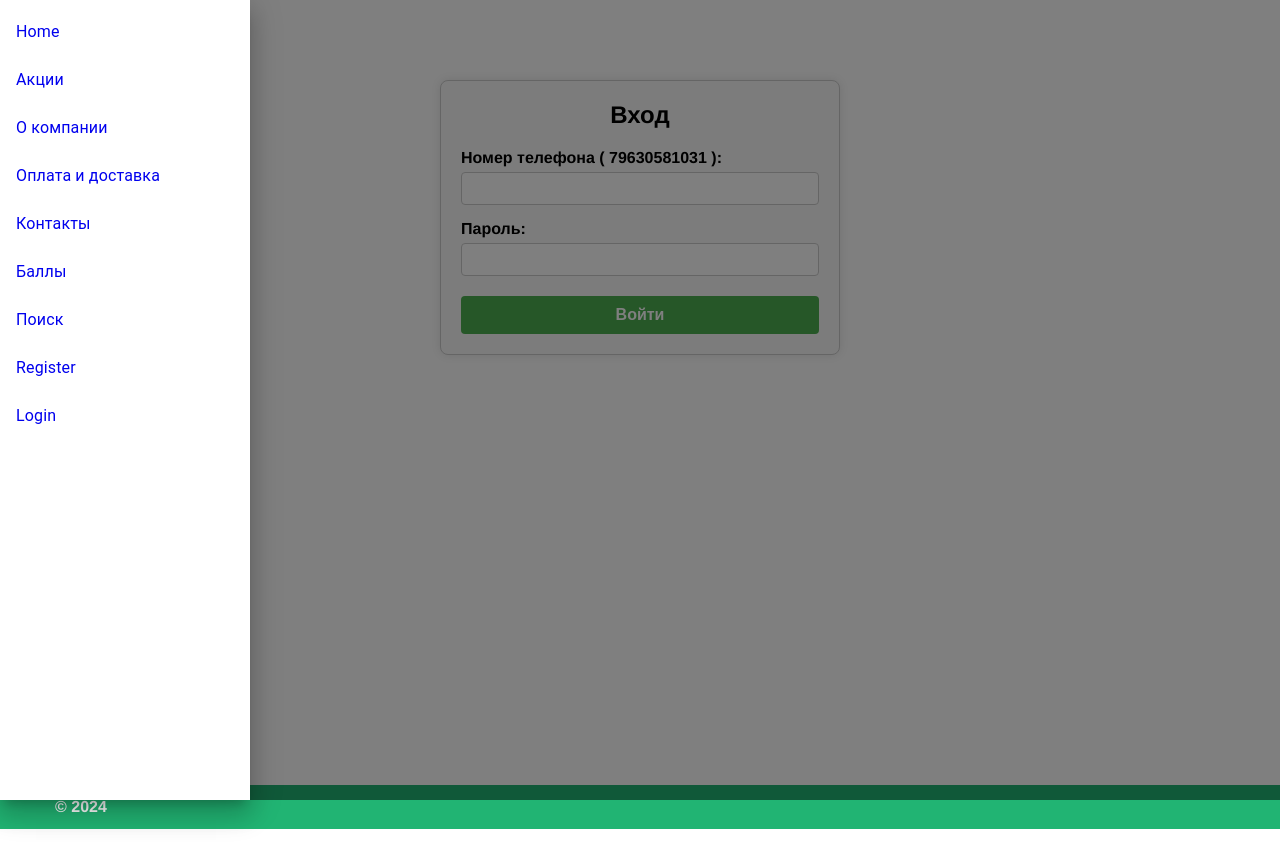
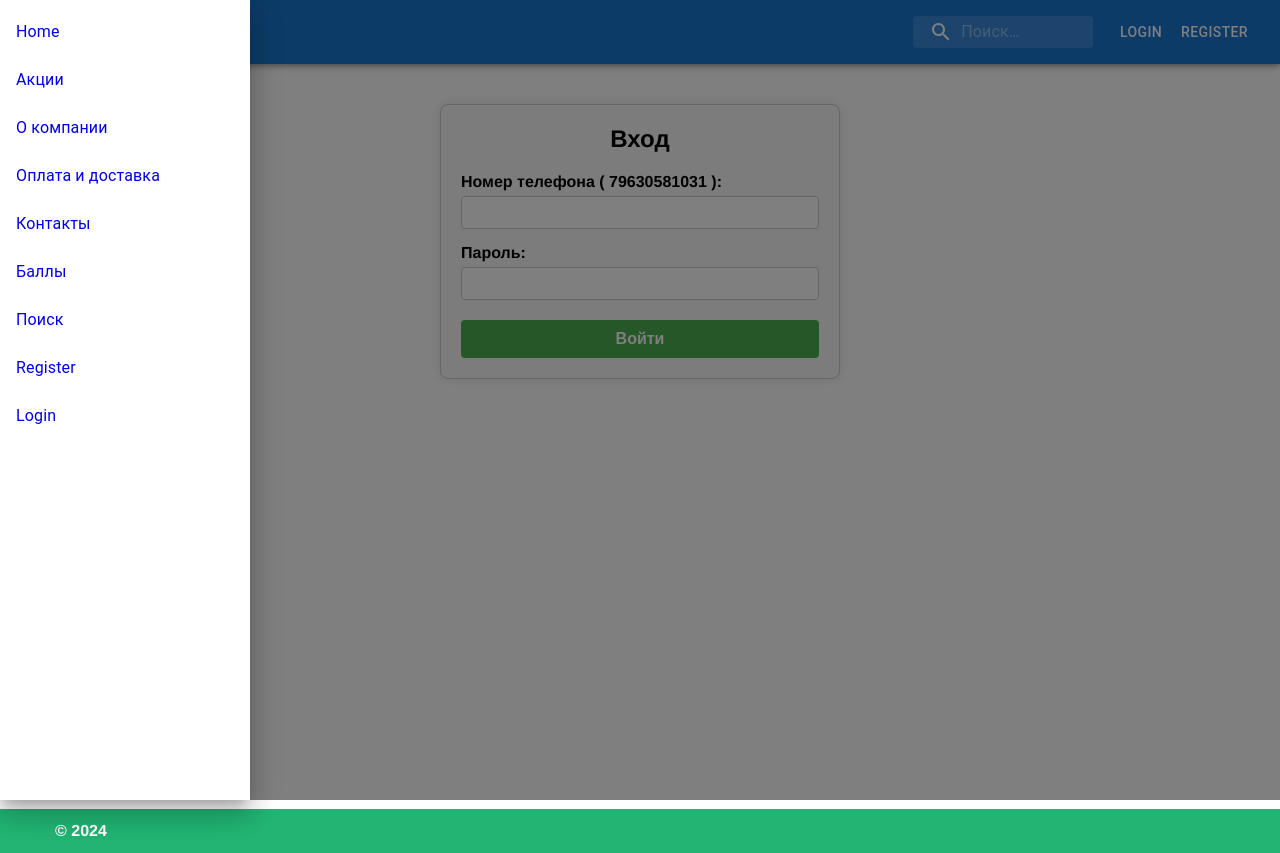
Before and after one commit to Igrok95Ronin/coffee-shop-drpetproject.ru-web, a React (Vite) app: page /login in a window 1280 px wide. Both pictures are taken after a click on the button 20 px from the left and 20 px from the top of the page. Before the commit the page ends 829 px from the top, so only its background shows below. Built offline with nearby package versions, Linux system fonts and the light colour scheme; no server answers.

Commit message:
add: basket

```diff
--- a/src/App.jsx
+++ b/src/App.jsx
@@ -2,9 +2,9 @@
 import React, { useState, useEffect } from "react";
 import { BrowserRouter, Routes, Route } from "react-router-dom";
 
-import NavBar from "./components/NavBar";
 import { Footer } from "./components/Footer/Footer";
 import Sidebar from "./components/Sidebar/Sidebar";
+import TopBar from "./components/TopBar/TopBar";
 
 import Home from "./pages/Home";
 import Sale from "./pages/Sale";
@@ -24,6 +24,7 @@ import ProtectedRoute from "./components/ProtectedRoute";
 import api from "./api";
 
 import "./App.scss";
+import Cart from "./pages/Cart";
 
 function App() {
   const [isAuth, setIsAuth] = useState(false);
@@ -49,11 +50,13 @@ function App() {
       <BrowserRouter>
         {/* Передаём isAuth и setIsAuth в NavBar, чтобы там менять кнопки */}
         {/* <NavBar isAuth={isAuth} setIsAuth={setIsAuth} /> */}
-        <Sidebar isAuth={isAuth} setIsAuth={setIsAuth} />
+        {/* <Sidebar isAuth={isAuth} setIsAuth={setIsAuth} /> */}
+        <TopBar isAuth={isAuth} setIsAuth={setIsAuth} />
         <main className="main">
           <Routes>
             {/* Главная страница */}
             <Route path="/" element={<Home />} />
+            <Route path="/cart" element={<ProtectedRoute setIsAuth={setIsAuth}><Cart /></ProtectedRoute>} />
             <Route path="/sale" element={<Sale />} />
             <Route path="/company" element={<Company />} />
             <Route path="/payment-and-delivery" element={<PaymentAndDelivery />} />
--- /dev/null
+++ b/src/components/TopBar/TopBar.jsx
@@ -0,0 +1,189 @@
+import React, { useState } from "react";
+import {
+  AppBar,
+  Toolbar,
+  IconButton,
+  Typography,
+  InputBase,
+  Button,
+  Box,
+  Drawer,
+  List,
+  ListItem,
+  ListItemText,
+  Badge,
+} from "@mui/material";
+import { Menu as MenuIcon, Search as SearchIcon, ShoppingCart as ShoppingCartIcon } from "@mui/icons-material";
+import { styled, alpha } from "@mui/material/styles";
+import { Link, useNavigate } from "react-router-dom";
+import api from "../../api";
+
+// Стили для поиска
+const Search = styled("div")(({ theme }) => ({
+  position: "relative",
+  borderRadius: theme.shape.borderRadius,
+  backgroundColor: alpha(theme.palette.common.white, 0.15),
+  "&:hover": { backgroundColor: alpha(theme.palette.common.white, 0.25) },
+  marginLeft: 0,
+  width: "100%",
+  [theme.breakpoints.up("sm")]: { marginLeft: theme.spacing(1), width: "auto" },
+}));
+
+const SearchIconWrapper = styled("div")(({ theme }) => ({
+  padding: theme.spacing(0, 2),
+  height: "100%",
+  position: "absolute",
+  pointerEvents: "none",
+  display: "flex",
+  alignItems: "center",
+  justifyContent: "center",
+}));
+
+const StyledInputBase = styled(InputBase)(({ theme }) => ({
+  color: "inherit",
+  width: "100%",
+  paddingLeft: `calc(1em + ${theme.spacing(4)})`,
+  transition: theme.transitions.create("width"),
+  [theme.breakpoints.up("md")]: { width: "20ch" },
+}));
+
+const TopBar = ({ isAuth, setIsAuth }) => {
+  const [open, setOpen] = useState(false);
+  const navigate = useNavigate();
+
+  const toggleDrawer = (isOpen) => () => {
+    setOpen(isOpen);
+  };
+
+  // Обработчик выхода
+  const handleLogout = async () => {
+    try {
+      await api.post("/logout");
+      setIsAuth(false);
+      navigate("/login");
+      setOpen(false); // Закрываем меню
+    } catch (err) {
+      console.error("Ошибка при логауте:", err);
+    }
+  };
+
+  return (
+    <>
+      {/* Верхняя панель */}
+      <AppBar position="static">
+        <Toolbar>
+          {/* Кнопка-гамбургер */}
+          <IconButton edge="start" color="inherit" sx={{ mr: 2 }} onClick={toggleDrawer(true)}>
+            <MenuIcon />
+          </IconButton>
+
+          {/* Название/Логотип */}
+          <Typography
+            variant="h6"
+            component={Link}
+            to="/"
+            sx={{ flexGrow: 1, textDecoration: "none", color: "inherit" }}
+          >
+            My App
+          </Typography>
+
+          {/* Поле поиска */}
+          <Search>
+            <SearchIconWrapper>
+              <SearchIcon />
+            </SearchIconWrapper>
+            <StyledInputBase placeholder="Поиск…" inputProps={{ "aria-label": "search" }} />
+          </Search>
+
+          {/* Кнопки авторизации и корзина */}
+          <Box sx={{ display: "flex", alignItems: "center", ml: 2 }}>
+            {!isAuth ? (
+              <>
+                <Button color="inherit" component={Link} to="/login">
+                  Login
+                </Button>
+                <Button color="inherit" component={Link} to="/register">
+                  Register
+                </Button>
+              </>
+            ) : (
+              <Button color="inherit" onClick={handleLogout}>
+                Logout
+              </Button>
+            )}
+
+            {/* Если user авторизован */}
+            {isAuth && (
+              <>
+                {/* Иконка корзины */}
+                <IconButton color="inherit" component={Link} to="/cart" sx={{ ml: 2 }}>
+                  <Badge badgeContent={3} color="error">
+                    {" "}
+                    {/* 3 — примерное кол-во товаров в корзине */}
+                    <ShoppingCartIcon />
+                  </Badge>
+                </IconButton>
+              </>
+            )}
+          </Box>
+        </Toolbar>
+      </AppBar>
+
+      {/* Боковое меню (Drawer) */}
+      <Drawer anchor="left" open={open} onClose={toggleDrawer(false)}>
+        <List style={{ width: 250 }}>
+          {/* Общие ссылки */}
+          <ListItem component={Link} to="/">
+            <ListItemText primary="Home" />
+          </ListItem>
+          <ListItem component={Link} to="/sale">
+            <ListItemText primary="Акции" />
+          </ListItem>
+          <ListItem component={Link} to="/company">
+            <ListItemText primary="О компании" />
+          </ListItem>
+          <ListItem component={Link} to="/payment-and-delivery">
+            <ListItemText primary="Оплата и доставка" />
+          </ListItem>
+          <ListItem component={Link} to="/contacts">
+            <ListItemText primary="Контакты" />
+          </ListItem>
+          <ListItem component={Link} to="/points">
+            <ListItemText primary="Баллы" />
+          </ListItem>
+          <ListItem component={Link} to="/search">
+            <ListItemText primary="Поиск" />
+          </ListItem>
+
+          {/* Если user НЕ авторизован */}
+          {!isAuth ? (
+            <>
+              <ListItem component={Link} to="/register">
+                <ListItemText primary="Register" />
+              </ListItem>
+              <ListItem component={Link} to="/login">
+                <ListItemText primary="Login" />
+              </ListItem>
+            </>
+          ) : (
+            <>
+              <ListItem component={Link} to="/protected1">
+                <ListItemText primary="Protected1" />
+              </ListItem>
+              <ListItem component={Link} to="/protected2">
+                <ListItemText primary="Protected2" />
+              </ListItem>
+              <ListItem>
+                <Button variant="outlined" color="error" onClick={handleLogout} fullWidth>
+                  Exit
+                </Button>
+              </ListItem>
+            </>
+          )}
+        </List>
+      </Drawer>
+    </>
+  );
+};
+
+export default TopBar;
--- /dev/null
+++ b/src/pages/Cart.jsx
@@ -0,0 +1,13 @@
+// src/pages/Home.jsx
+import React from "react";
+
+function Cart() {
+  return (
+    <div>
+      <h2>Корзина (Protected)</h2>
+      <p>Сюда доступ есть не у всех.</p>
+    </div>
+  );
+}
+
+export default Cart;
```
